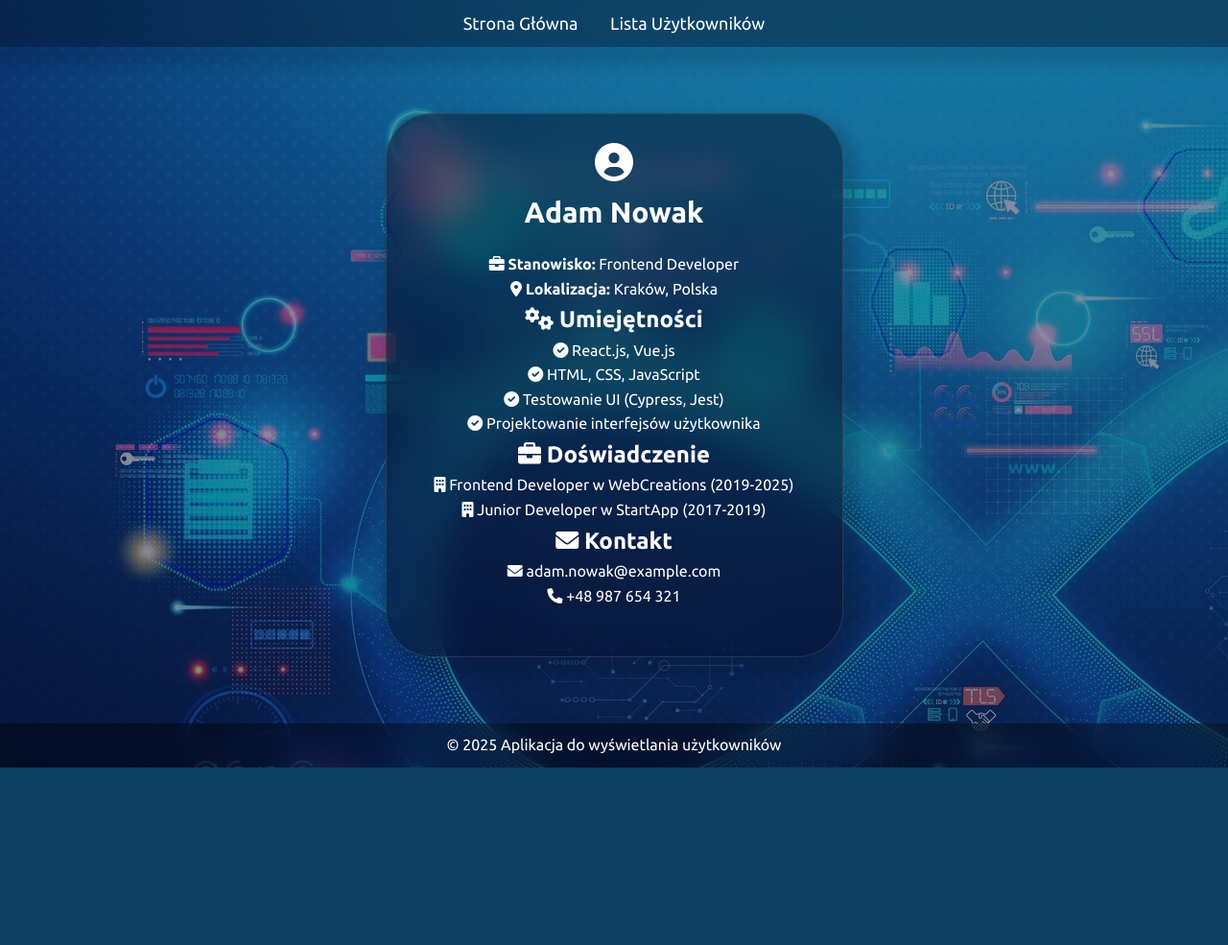
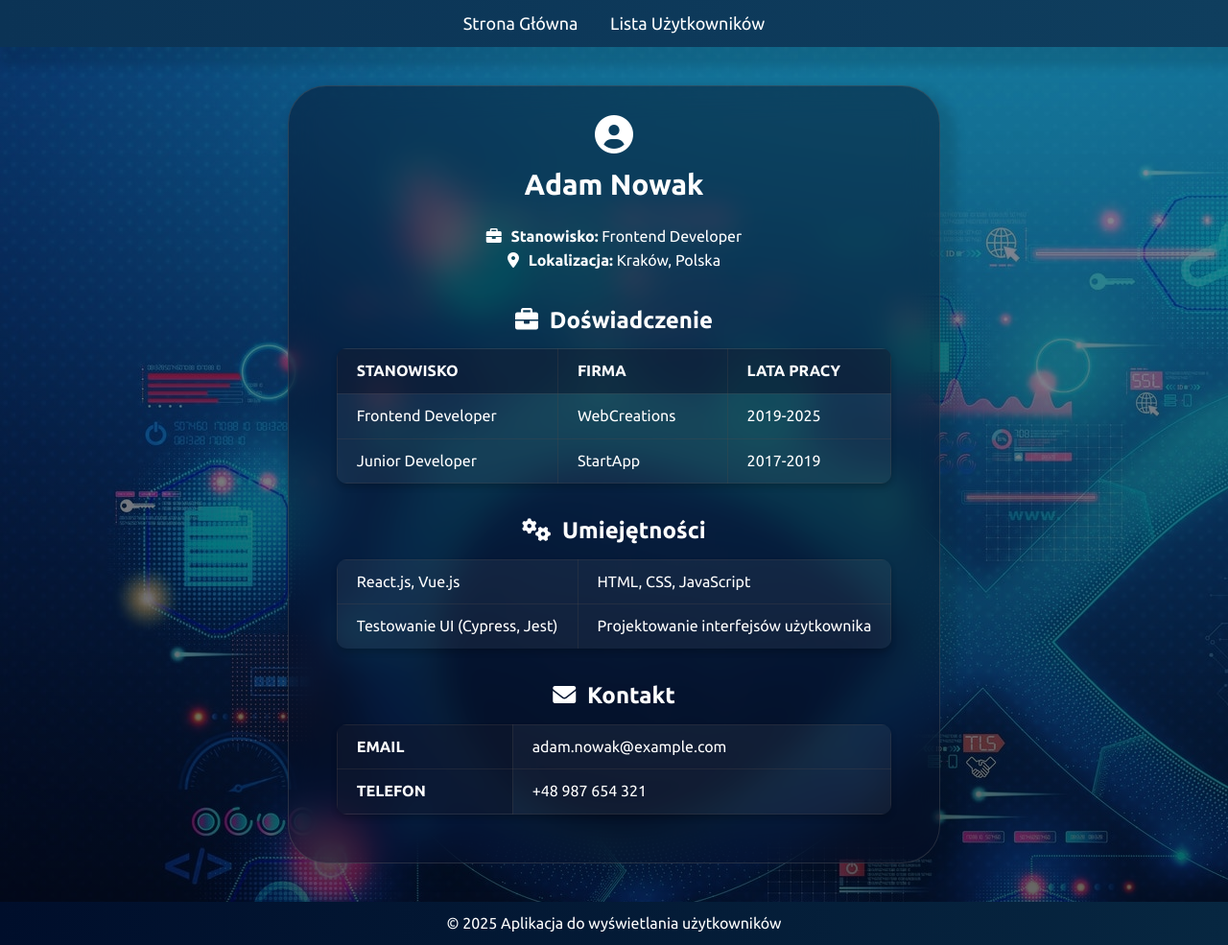
Before and after one commit to knizinsky/devops-projekt-zaliczeniowy, a Flask app: page /user/1 in a window 1280 px wide. Shown: the whole page at 96% size. Before the commit the page ends 800 px from the top, so only its background shows below. Run offline with Flask 3, Linux system fonts and the light colour scheme.

Commit message:
ui/ux improvements, code cleanup

```diff
--- a/app/static/styles/style.css
+++ b/app/static/styles/style.css
@@ -16,8 +16,6 @@ body {
 	display: flex;
 	flex-direction: column;
 	height: 100%;
-	background: linear-gradient(rgb(4 12 65 / 47%), rgb(9 16 48 / 49%)),
-		url(../images/background.jpg);
 	font-family: "Ubuntu", serif;
 	color: #fff;
 }
@@ -27,6 +25,7 @@ header {
 	background: #050d2273;
 	backdrop-filter: blur(16px);
 	box-shadow: 8px 11px 11px 9px #0000001f;
+	background-image: linear-gradient(91deg, #0b3355, #0f3e5e);
 }
 
 nav ul {
@@ -47,16 +46,6 @@ nav ul li a {
 	display: inline-block;
 }
 
-nav ul li a:after {
-	content: "";
-	position: absolute;
-	left: 50%;
-	bottom: 0px;
-	width: 0;
-	height: 1px;
-	background-color: #f3f3f3ca;
-	transition: width 0.2s ease-out, left 0.2s ease-out;
-}
 nav ul li:hover a:after {
 	width: 100%;
 	left: 0;
@@ -75,9 +64,14 @@ ul {
 
 .hero h1 {
 	font-size: 3rem;
-	background: radial-gradient(81.14% 431.6% at 50.68% 170.49%, #FFF 0%, rgba(255, 255, 255, 0.867345) 55%, rgba(255, 255, 255, 0) 100%);
-    -webkit-text-fill-color: transparent;
-    background-clip: text;
+	background: radial-gradient(
+		81.14% 431.6% at 50.68% 170.49%,
+		#fff 0%,
+		rgba(255, 255, 255, 0.867345) 55%,
+		rgba(255, 255, 255, 0) 100%
+	);
+	-webkit-text-fill-color: transparent;
+	background-clip: text;
 }
 
 .hero p {
@@ -93,6 +87,8 @@ section {
 	align-content: center;
 	align-items: center;
 	flex-direction: column;
+	background: linear-gradient(rgb(0 6 43 / 46%), rgb(0 0 0 / 60%)),
+		url(../images/background.jpg);
 }
 
 footer {
@@ -101,13 +97,14 @@ footer {
 	background-color: #0000005e;
 	padding: 10px 0;
 	backdrop-filter: blur(13px);
+	background-image: linear-gradient(91deg, #000e2b, #072741);
 }
 
 .data-container {
 	background: #050d2273;
 	height: min-content;
 	padding: 50px;
-	border-radius: 48px;
+	border-radius: 40px;
 	backdrop-filter: blur(16px);
 	box-shadow: 8px 11px 11px 9px #0000001f;
 	border: 1px solid #69696957;
@@ -138,7 +135,7 @@ a:hover {
 .action-btn {
 	padding: 12px;
 	border-radius: 11px;
-	background: #ff000045;
+	background: #ffffffe0;
 	backdrop-filter: blur(16px);
 	box-shadow: 8px 11px 11px 9px #0000001f;
 	border: 1px solid #69696957;
@@ -146,10 +143,104 @@ a:hover {
 	text-transform: uppercase;
 	font-weight: 600;
 	margin-top: 24px;
-	transition: background-color 0.15s;
+	transition: background-color 0.15s, transform 0.15s;
+	color: #1f1f1f;
 }
 
-a.action-btn:hover{
+a.action-btn:hover {
+	color: #1f1f1f;
+	background-color: #ffffffa6;
+}
+
+.user-list {
+	list-style: none;
+	padding: 0;
+	margin: 17px 0;
+	display: flex;
+	flex-direction: column;
+	gap: 13px;
+	width: 422px;
+}
+
+.user-list li {
+	background: #ffffff0d;
+	border-radius: 10px;
+	box-shadow: 0px 4px 6px rgba(0, 0, 0, 0.2);
+	transition: transform 0.3s, box-shadow 0.3s;
+	overflow: hidden;
+	border: 1px solid #554b4b45;
+}
+
+.user-list li:hover {
+	transform: scale(1.02);
+	box-shadow: 0px 6px 10px rgba(0, 0, 0, 0.4);
+}
+
+.user-item {
+	display: flex;
+	justify-content: space-between;
+	align-items: center;
+	padding: 5px 22px;
 	color: #fff;
-	background: #050d2273;
+	text-decoration: none;
+	font-size: 1.1rem;
+	flex-direction: column;
 }
+
+.user-item a {
+	text-decoration: none;
+	color: inherit;
+}
+
+.user-item .user-name {
+	font-weight: bold;
+	font-size: 1.2rem;
+	color: #ffffff;
+}
+
+.user-item .user-profession {
+	font-style: italic;
+	font-size: 1rem;
+	color: #b4b4b4e6;
+}
+
+.styled-table {
+	width: 100%;
+	margin-top: 20px;
+	border-collapse: collapse;
+	font-size: 1rem;
+	text-align: left;
+	background: #ffffff0d;
+	border-radius: 10px;
+	overflow: hidden;
+	box-shadow: 0px 4px 6px rgba(0, 0, 0, 0.2);
+}
+
+.styled-table th,
+.styled-table td {
+	padding: 10px 20px;
+	border: 1px solid #554b4b45;
+	color: #fff;
+}
+
+.styled-table th {
+	background-color: #050d2273;
+	font-weight: bold;
+	text-transform: uppercase;
+}
+
+.styled-table tbody tr:hover {
+	background-color: #ffffff1a;
+	transition: 0.3s;
+}
+
+h2 {
+	margin-top: 30px;
+	margin-bottom: -10px;
+}
+
+h2 .fas,
+.profession .fas,
+.location .fas {
+	margin-right: 6px;
+}
--- a/app/templates/user_detail.html
+++ b/app/templates/user_detail.html
@@ -31,46 +31,62 @@
                 <i class="fas fa-user-circle"></i><br>
                 {{ user['name'] }}
             </div>
-            <div>
+            <div class="profession">
                 <i class="fas fa-briefcase"></i>
                 <strong>Stanowisko:</strong> {{ user['profession'] }}
             </div>
-            <div>
+            <div class="location">
                 <i class="fas fa-map-marker-alt"></i>
                 <strong>Lokalizacja:</strong> {{ user['location'] }}
             </div>
 
+            <h2><i class="fas fa-briefcase"></i> Doświadczenie</h2>
+            <table class="styled-table">
+                <thead>
+                    <tr>
+                        <th>Stanowisko</th>
+                        <th>Firma</th>
+                        <th>Lata pracy</th>
+                    </tr>
+                </thead>
+                <tbody>
+                    {% for exp in user['experience'] %}
+                    <tr>
+                        <td>{{ exp['position'] }}</td>
+                        <td>{{ exp['company'] }}</td>
+                        <td>{{ exp['years'] }}</td>
+                    </tr>
+                    {% endfor %}
+                </tbody>
+            </table>
+
             <h2><i class="fas fa-cogs"></i> Umiejętności</h2>
-            <ul class="icon-list">
-                {% for skill in user['skills'] %}
-                <li>
-                    <i class="fas fa-check-circle"></i>
-                    {{ skill }}
-                </li>
-                {% endfor %}
-            </ul>
-
-            <h2><i class="fas fa-briefcase"></i> Doświadczenie</h2>
-            <ul class="icon-list">
-                {% for exp in user['experience'] %}
-                <li>
-                    <i class="fas fa-building"></i>
-                    {{ exp['position'] }} w {{ exp['company'] }} ({{ exp['years'] }})
-                </li>
-                {% endfor %}
-            </ul>
+            <table class="styled-table">
+                <tr>
+                    {% for skill in user['skills'] %}
+                    <td>{{ skill }}</td>
+                    {% if loop.index % 2 == 0 %}
+                </tr>
+                <tr>{% endif %}
+                    {% endfor %}
+                </tr>
+            </table>
 
             <h2><i class="fas fa-envelope"></i> Kontakt</h2>
-            <p class="contact-item">
-                <i class="fas fa-envelope"></i>
-                {{ user['contact']['email'] }}
-            </p>
-            <p class="contact-item">
-                <i class="fas fa-phone"></i>
-                {{ user['contact']['phone'] }}
-            </p>
+            <table class="styled-table">
+                <tr>
+                    <th>Email</th>
+                    <td>{{ user['contact']['email'] }}</td>
+                </tr>
+                <tr>
+                    <th>Telefon</th>
+                    <td>{{ user['contact']['phone'] }}</td>
+                </tr>
+            </table>
+
         </div>
     </section>
+
 
     <footer>
         <p>&copy; 2025 Aplikacja do wyświetlania użytkowników</p>
```
Also changed, not shown: app/templates/users.html (+9 -3 lines).
